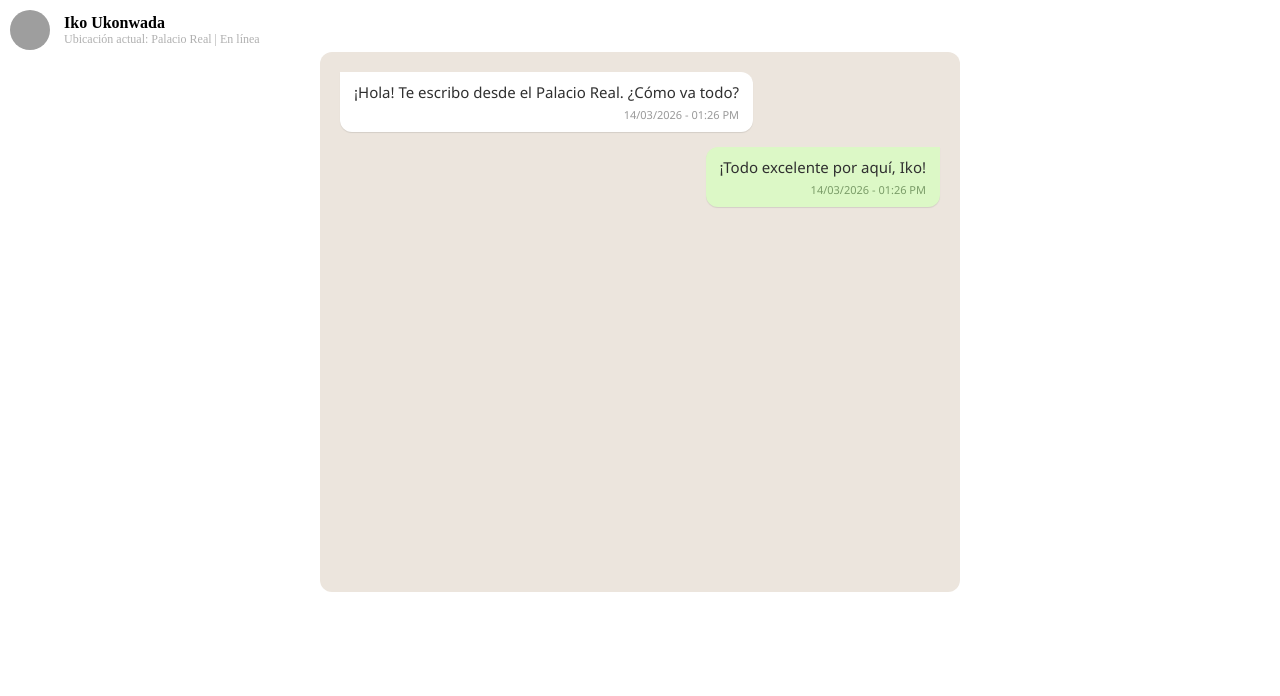
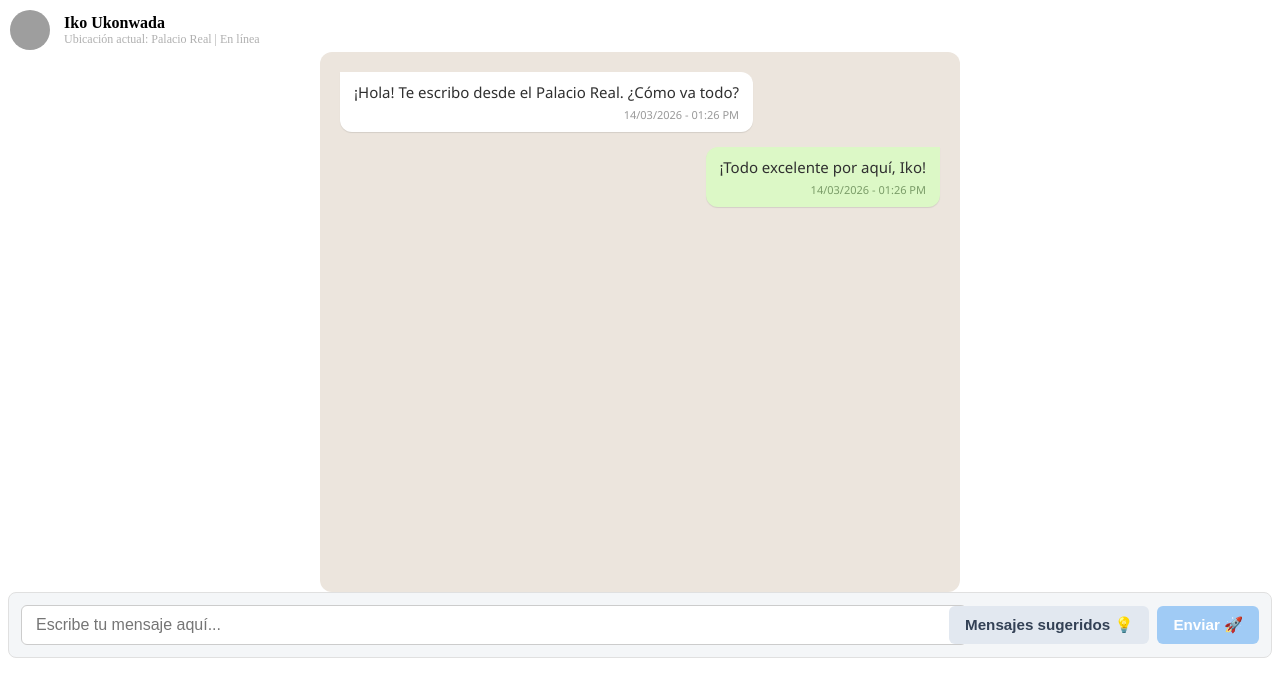
Before and after one commit to terminedev/proyecto-chat-nova, an Angular app: page / in a window 1280 px wide. Shown: the top 696 px of the page. Built offline with nearby package versions, Linux system fonts and the light colour scheme; grey boxes are pictures that could not be loaded.

Commit message:
Inclusión de mensajes propios al chat incluido

```diff
--- a/src/app/components/chat-view/chat-view.ts
+++ b/src/app/components/chat-view/chat-view.ts
@@ -2,6 +2,7 @@ import { Component, Input, OnInit } from '@angular/core';
 import { CommonModule } from '@angular/common';
 import { ChatService } from '../../services/chat-service';
 import { Chat } from '../../models/chat.interface';
+import { Subscription } from 'rxjs';
 
 @Component({
   selector: 'app-chat-view',
@@ -15,14 +16,30 @@ export class ChatView implements OnInit {
   @Input({ required: true }) contactId!: string;
 
   chat: Chat | null = null;
+  private subscription!: Subscription;
 
   constructor(private chatService: ChatService) { }
 
   ngOnInit(): void {
+    this.loadChat();
+
+    this.subscription = this.chatService.chatUpdated$.subscribe((updatedChatId) => {
+      if (updatedChatId === this.contactId) {
+        this.loadChat();
+      }
+    });
+  }
+
+  private loadChat(): void {
     this.chat = this.chatService.getChat(this.contactId);
-
     if (!this.chat) {
       console.warn("No se encontraron mensajes para este contacto.");
     }
   }
+
+  ngOnDestroy(): void {
+    if (this.subscription) {
+      this.subscription.unsubscribe();
+    }
+  }
 }
--- a/src/app/components/input-chat/input-chat.ts
+++ b/src/app/components/input-chat/input-chat.ts
@@ -10,6 +10,7 @@ import { CommonModule } from '@angular/common';
   styleUrls: ['./input-chat.css']
 })
 export class InputChat {
+  @Output() sendMessage = new EventEmitter<string>();
   messageControl = new FormControl('', [Validators.required, Validators.minLength(1)]);
 
   showSuggestions = false;
@@ -31,7 +32,8 @@ export class InputChat {
   }
 
   onSend() {
-    if (this.messageControl.valid) {
+    if (this.messageControl.valid && this.messageControl.value) {
+      this.sendMessage.emit(this.messageControl.value);
       this.messageControl.reset('');
     }
   }
--- a/src/app/components/layout-chat/layout-chat.html
+++ b/src/app/components/layout-chat/layout-chat.html
@@ -1,6 +1,5 @@
 <div class="chat-layout">
     <aside class="chat-sidebar">
-
         @if (contact) {
         <header class="user-profile">
             <div class="avatar-container">
@@ -28,5 +27,7 @@
 
     @if (contact) {
     <app-chat-view [contactId]="contact.id" />
+
+    <app-input-chat (sendMessage)="onNewMessage($event)" />
     }
 </div>
--- a/src/app/components/layout-chat/layout-chat.ts
+++ b/src/app/components/layout-chat/layout-chat.ts
@@ -3,10 +3,12 @@ import { Contact } from '../../models/contact.interface';
 import { ContactService } from '../../services/contact-service';
 import { ChatView } from "../chat-view/chat-view";
 import { ChatService } from '../../services/chat-service';
+import { InputChat } from "../input-chat/input-chat";
+import { Message } from '../../models/chat.interface'; // <-- Asegúrate de importar Message
 
 @Component({
   selector: 'app-layout-chat',
-  imports: [ChatView],
+  imports: [ChatView, InputChat],
   templateUrl: './layout-chat.html',
   styleUrl: './layout-chat.css',
   standalone: true,
@@ -14,7 +16,10 @@ import { ChatService } from '../../services/chat-service';
 export class LayoutChat implements OnInit {
   contact: Contact | undefined;
 
-  constructor(private contactService: ContactService, private chatService: ChatService) { };
+  constructor(
+    private contactService: ContactService,
+    private chatService: ChatService
+  ) { };
 
   ngOnInit(): void {
     this.contactService.initDefaultContacts();
@@ -27,4 +32,25 @@ export class LayoutChat implements OnInit {
       console.warn("No se encontró el contacto con el ID especificado.");
     }
   }
+
+  // --- NUEVO MÉTODO ---
+  onNewMessage(text: string): void {
+    // Verificamos por seguridad que el contacto exista antes de enviar
+    if (!this.contact) return;
+
+    // 1. Armamos el objeto con la estructura de tu interfaz Message
+    const newMessage: Message = {
+      author: 'Me',
+      date: new Date().toISOString(),
+      messageText: text,
+      messageImg: null,
+    };
+
+    // 2. Guardamos el mensaje en el servicio pasándole el ID del contacto actual
+    const success = this.chatService.addNewMessage(newMessage, this.contact.id);
+
+    if (!success) {
+      console.error("Hubo un error al guardar el mensaje.");
+    }
+  }
 }
--- a/src/app/components/layout-list-chat/layout-list-chat.html
+++ b/src/app/components/layout-list-chat/layout-list-chat.html
@@ -20,6 +20,5 @@
 
     <a routerLink="/agregar-contacto">+ Agregar nuevo contacto</a>
 
-    <app-list-chat [contacts]="contacts" (delete)="onDeleteContact($event)">
-    </app-list-chat>
+    <app-list-chat [contacts]="contacts" (delete)="onDeleteContact($event)"></app-list-chat>
 </div>
--- a/src/app/components/layout-list-chat/layout-list-chat.ts
+++ b/src/app/components/layout-list-chat/layout-list-chat.ts
@@ -6,6 +6,7 @@ import { ListChat } from "../list-chat/list-chat";
 import { ContactService } from '../../services/contact-service';
 import { Contact } from '../../models/contact.interface';
 import { ChatService } from '../../services/chat-service';
+import { InputChat } from "../input-chat/input-chat";
 
 @Component({
   selector: 'app-layout-listchat',
--- a/src/app/services/chat-service.ts
+++ b/src/app/services/chat-service.ts
@@ -1,5 +1,6 @@
 import { Injectable } from '@angular/core';
 import { Chat, Message } from '../models/chat.interface';
+import { Subject } from 'rxjs';
 
 @Injectable({
   providedIn: 'root',
@@ -7,6 +8,9 @@ import { Chat, Message } from '../models/chat.interface';
 export class ChatService {
 
   private readonly STORAGE_KEY = 'chatsInLocalStorage';
+
+  private chatUpdatedSource = new Subject<string>();
+  chatUpdated$ = this.chatUpdatedSource.asObservable();
 
   constructor() { };
 
@@ -36,27 +40,24 @@ export class ChatService {
   addNewMessage(newMessage: Message, chatId: string): boolean {
     try {
       const storedChats = localStorage.getItem(this.STORAGE_KEY);
-
       if (!storedChats) return false;
 
       const chats: Chat[] = JSON.parse(storedChats);
-
       const chatIndex = chats.findIndex(chat => chat.id === chatId);
 
       if (chatIndex === -1) return false;
 
       chats[chatIndex].messages.push(newMessage);
-
       localStorage.setItem(this.STORAGE_KEY, JSON.stringify(chats));
 
+      this.chatUpdatedSource.next(chatId);
+
       return true;
-
     } catch (error) {
       console.error("Error al añadir el mensaje al localStorage:", error);
       return false;
-
     }
-  };
+  }
 
   // Incluir chats por defecto:
   initDefaultChats(): void {
```
